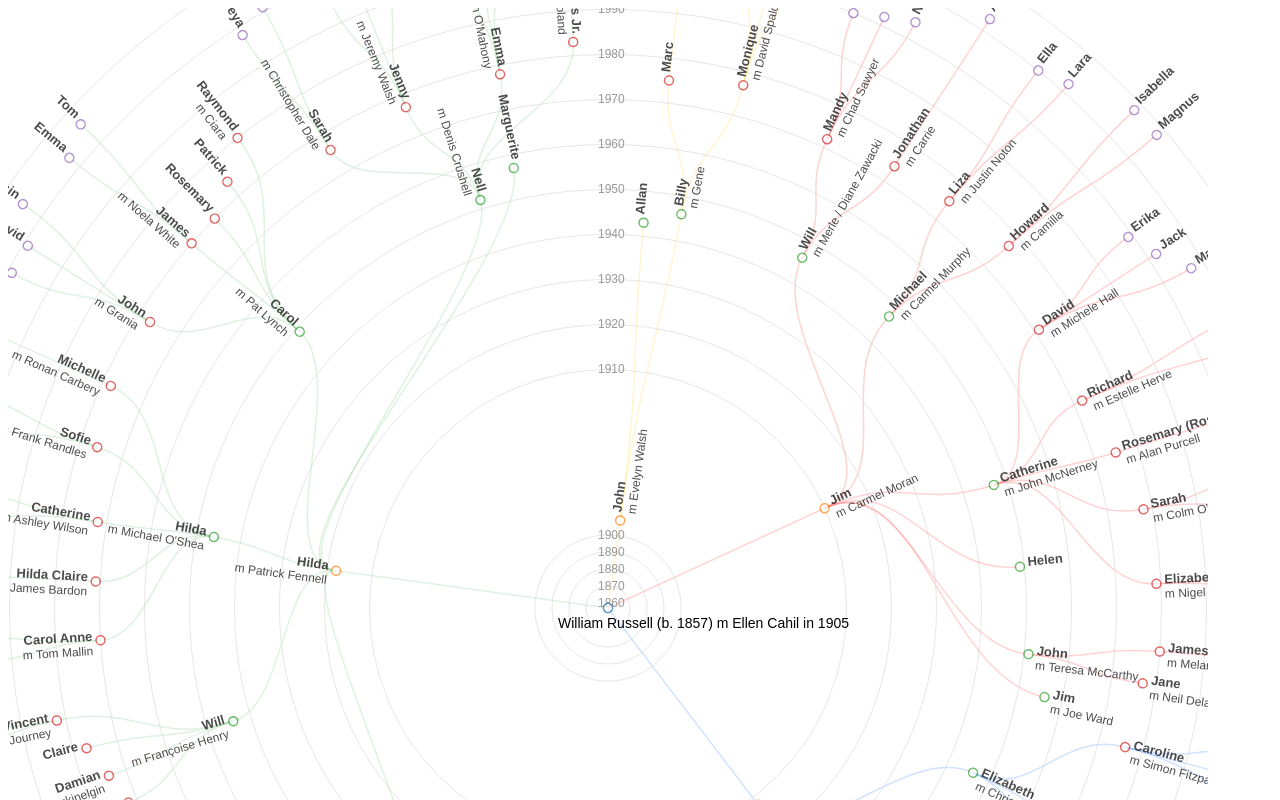
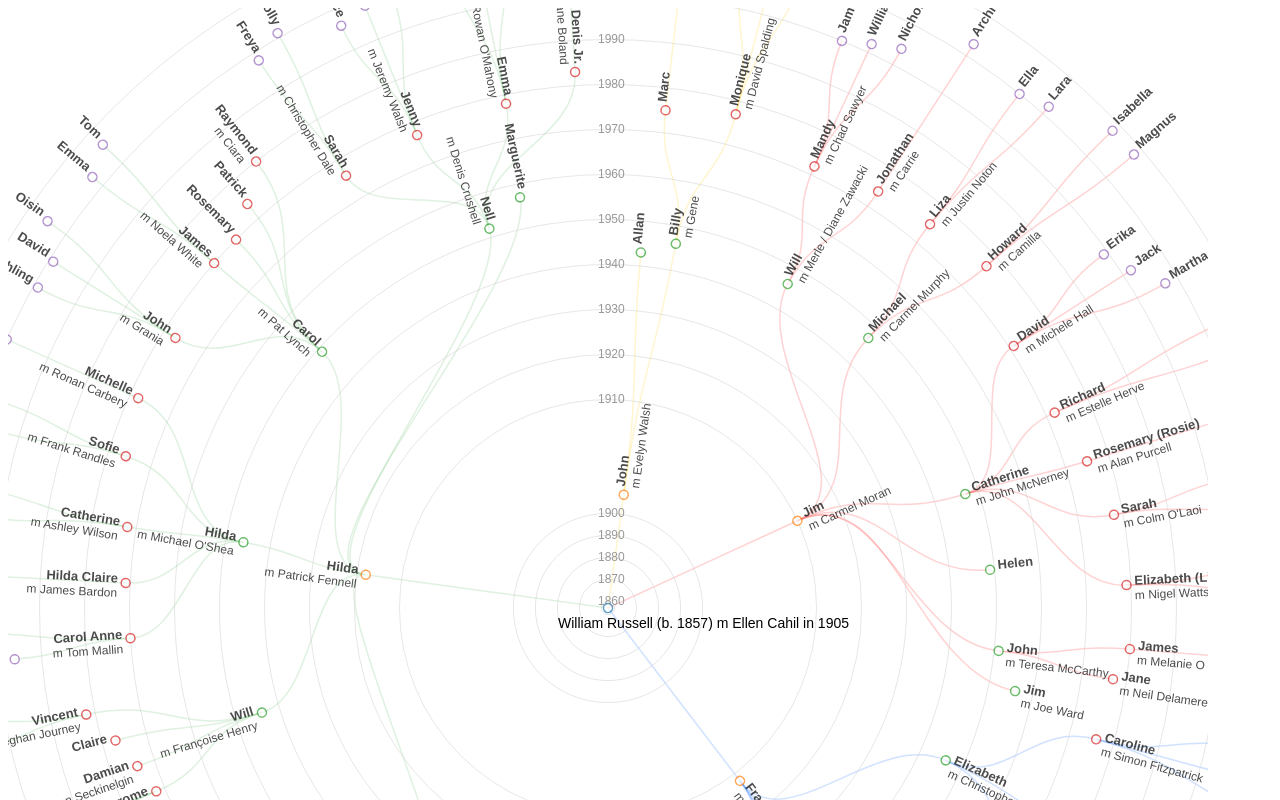
Before and after one commit to jimmyreno/jimmyreno.github.io, a plain HTML site: page genealogy.html in a window 1280 px wide. Shown: the top 800 px of the page. Drawn offline with nearby package versions, Linux system fonts and the light colour scheme.

Commit message:
Update genealogy.html

```diff
--- a/genealogy.html
+++ b/genealogy.html
@@ -52,10 +52,10 @@ var diameter = 1200;
 function yearToY(year) {
   const a = year - 1857;
   if (year < 1910) {
-    return (year-1857)*1.7;
+    return (year-1857)*2.2;
   }
   else {
-    return (year-1857)*4.5;
+    return ((year-1857)*4.5) - 30;
   }
   // return (year-1857)*3.5;
 }
```
